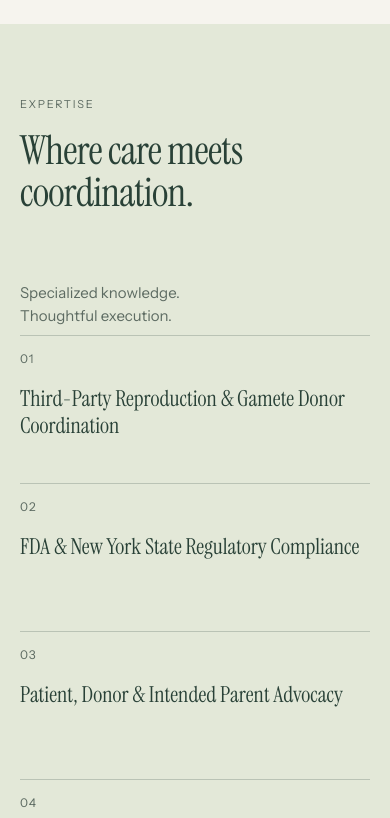
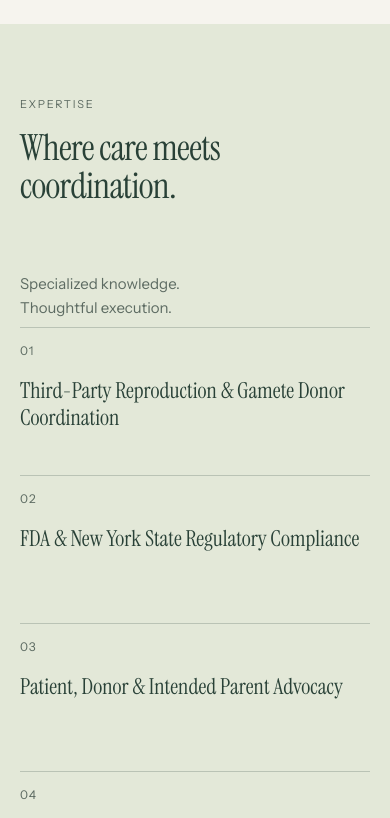
Before and after one commit to mwx-gwx/autumn-resume, a plain HTML site: page index.html in a window 390 px wide. Shown: the part 1180-1998 px from the top of the page. Drawn offline with Linux system fonts and the light colour scheme.

Commit message:
Keep the large section headings on one line and 3pt smaller.
Where care meets coordination, A lasting commitment to healthcare, and Equipped to collaborate no longer wrap. Their size is the previous clamp minus 3pt.

Co-authored-by: mwx-gwx <mwx-gwx@users.noreply.github.com>

```diff
--- a/index.html
+++ b/index.html
@@ -132,7 +132,7 @@
     <section id="tools" class="band sage">
       <div class="tools-block">
         <p class="kicker">Tools &amp; languages</p>
-        <h2>Equipped to<br>collaborate.</h2>
+        <h2>Equipped to collaborate.</h2>
         <div class="tools-grid">
           <div>
             <p class="label">Tools &amp; software</p>
--- a/styles.css
+++ b/styles.css
@@ -196,9 +196,10 @@ footer h2 {
 .section-head h2,
 #tools h2 {
   margin: 0 0 40px;
-  font-size: clamp(40px, 5vw, 64px);
+  font-size: calc(clamp(40px, 5vw, 64px) - 3pt);
   line-height: 1.05;
-  max-width: 16ch;
+  max-width: none;
+  white-space: nowrap;
 }
 
 .section-head {
@@ -453,5 +454,8 @@ footer h2 {
   .aside { text-align: left; margin-bottom: 8px; }
   h1 { font-size: 68px; }
   .stats { margin-top: 40px; }
-  .display, .section-head h2, #tools h2 { font-size: 40px; }
+  .display, .section-head h2, #tools h2 {
+    font-size: calc(40px - 3pt);
+    white-space: normal;
+  }
 }
```
